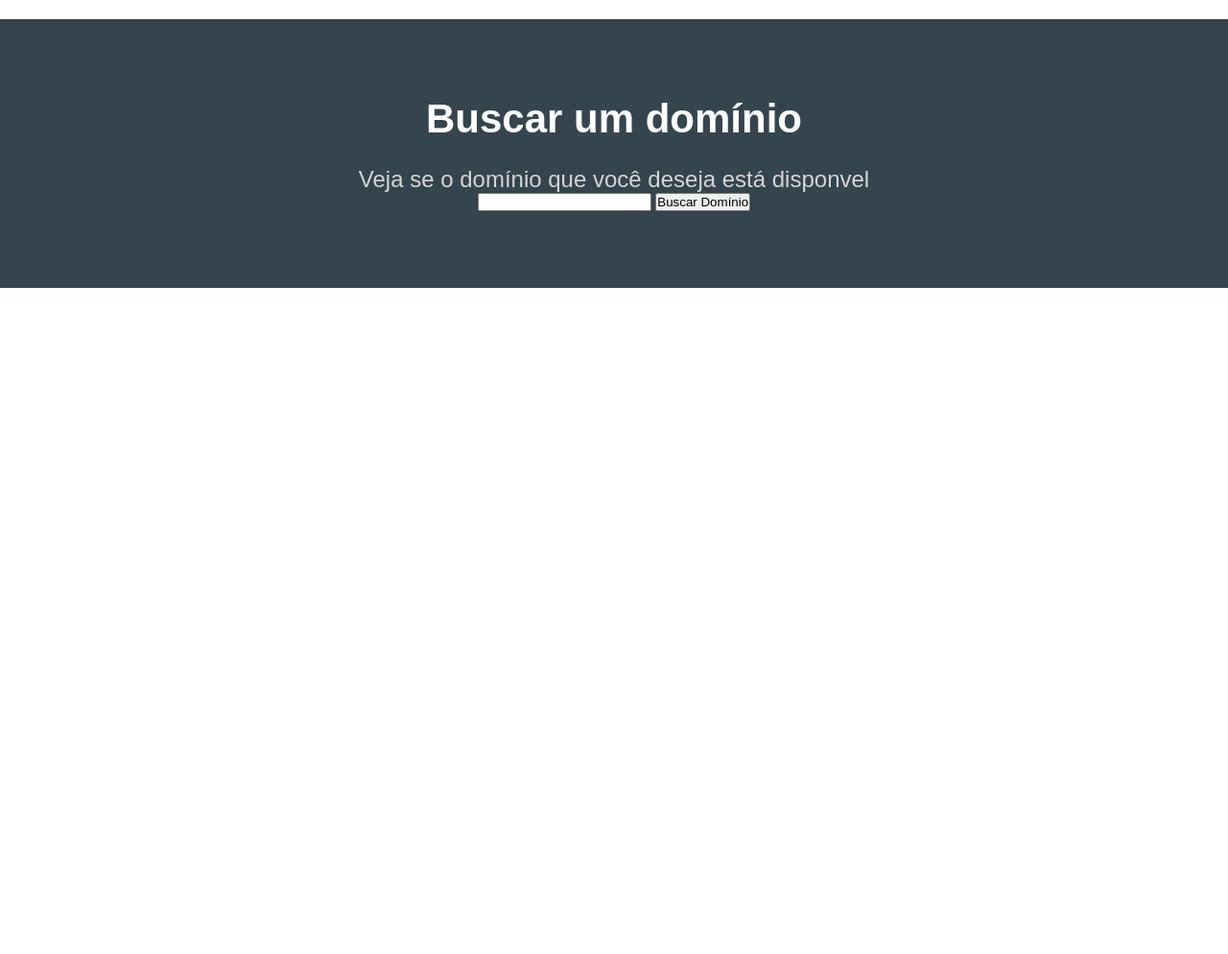
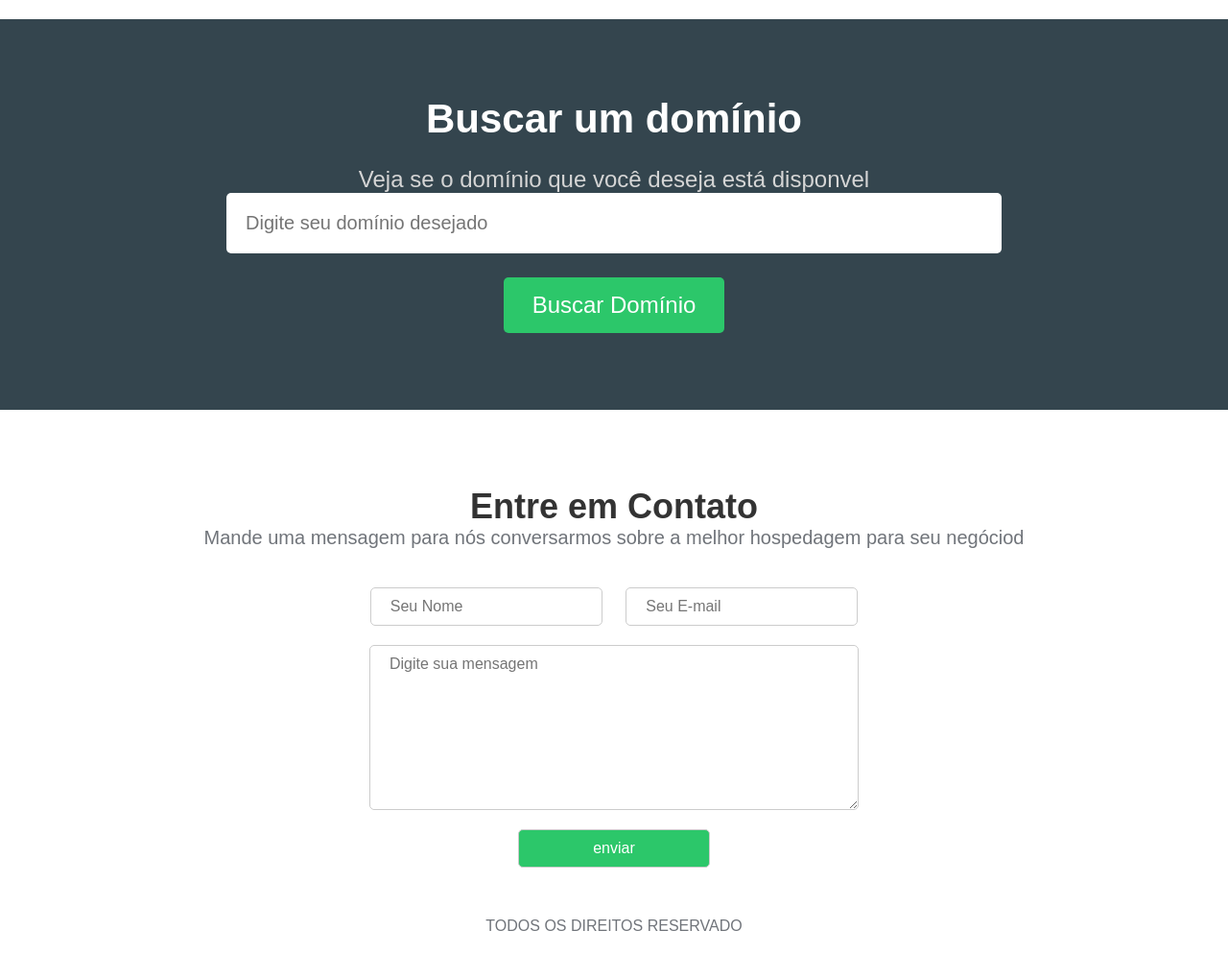
Before and after one commit to Steyz5K/homehost, a plain HTML site: page index.html in a window 1280 px wide. Shown: the part 1705-2699 px from the top of the page at 96% size. Before the commit the page ends 2005 px from the top, so only its background shows below. Drawn offline with Linux system fonts and the light colour scheme.

Commit message:
finalizamos o layout

```diff
--- a/css/style.css
+++ b/css/style.css
@@ -111,39 +111,49 @@ p {
     text-align: center;
     padding: 20px;
 }
-.fas{
+
+.fas {
     font-size: 60px;
     margin-bottom: 15px;
 }
-.fa-shield-alt{
-    color:#2cc76a;
+
+.fa-shield-alt {
+    color: #2cc76a;
 }
-.fa-rocket{
+
+.fa-rocket {
     color: #ef3f29
 }
-.fa-comments{
+
+.fa-comments {
     color: #ef3f29;
 }
-.specialties-container ul li h3{
+
+.specialties-container ul li h3 {
     margin-bottom: 25px;
     color: #333;
 }
-.specialties-container ul li p{
+
+.specialties-container ul li p {
     line-height: 24px;
     color: #70747a;
 }
-.pricing-container{
+
+.pricing-container {
     padding-bottom: 5em;
     text-align: center;
 }
-.pricing-container h2{
+
+.pricing-container h2 {
     font-size: 36px;
     margin-top: 0;
 }
-.pricing-container p{
+
+.pricing-container p {
     font-size: 20px;
 }
-.plans-container{
+
+.plans-container {
     display: flex;
     justify-content: space-between;
     margin-top: 50px;
@@ -152,21 +162,25 @@ p {
     margin-left: auto;
     margin-right: auto;
 }
-.plans-container .plan{
+
+.plans-container .plan {
     width: 275px;
     margin: 0 20px;
 }
-.plans-container .plan ul{
+
+.plans-container .plan ul {
     list-style: none;
     padding: 0;
 }
-.plan li{
+
+.plan li {
     height: 50px;
     line-height: 50px;
     background-color: #e8e9ea;
     color: #333;
 }
-.plan .price{
+
+.plan .price {
     width: 120px;
     height: 120px;
     border-radius: 50%;
@@ -179,16 +193,18 @@ p {
     margin: 0 auto;
     top: 40px;
 }
-.plan .plan-name{
+
+.plan .plan-name {
     text-transform: uppercase;
     font-size: 20px;
-    padding-top: 50px ;
+    padding-top: 50px;
     padding-bottom: 20px;
     color: #fff;
     background-color: #202b34;
     font-weight: bold;
 }
-.plan .plan-btn{
+
+.plan .plan-btn {
     background-color: #2cc76a;
     color: #fff;
     font-size: 24px;
@@ -196,22 +212,79 @@ p {
     line-height: 75px;
     cursor: pointer;
 }
-.plan .recommended{
+
+.plan .recommended {
     background-color: red;
 }
-.searchdomain-container{
+
+.searchdomain-container {
     background-color: #34454e;
     text-align: center;
     padding: 5em 0;
 }
-.searchdomain-container h2{
+
+.searchdomain-container h2 {
     color: #fff;
     font-size: 42px;
     margin-top: 0;
     margin-bottom: 15px;
 }
-.searchdomain-container p{
+
+.searchdomain-container p {
     color: #D5D5D5;
     font-size: 24px;
     margin-top: 25px;
 }
+
+.searchdomain-container input {
+    display: block;
+    margin: 0 auto;
+    border: none;
+    border-radius: 5px;
+}
+.searchdomain-container input[type=text]{
+    margin-bottom: 25px;
+    width: 60%;
+    padding: 20px;
+    font-size: 20px;
+}
+.searchdomain-container input[type=submit]{
+    background-color: #2cc76a;
+    padding: 15px 30px;
+    color: #fff;
+    font-size: 24px;
+}
+.contact-container{
+    text-align: center;
+    padding-top: 5em;
+    padding-bottom: 2em;
+}
+.contact-container h2{
+    font-size: 36px;
+}
+.contact-container p{
+    font-size: 20px;
+    margin-bottom: 40px;
+}
+.contact-container input, .contact-container textarea{
+    width: 200px;
+    padding: 10px 20px;
+    font-size: 16px;
+    border-radius: 5px;
+    border: 1px solid #ccc;
+    margin: 0 10px 20px;
+}
+.contact-container textarea{
+    display: block;
+    margin: 0 auto 20px;
+    width: 468px;
+    height: 150px;
+}
+.contact-container input[type=submit]{
+    background-color: #2cc76a;
+    color: #fff;
+}
+footer{
+    text-align: center;
+    margin-bottom: 20px;
+}
--- a/index.html
+++ b/index.html
@@ -105,11 +105,23 @@
                <h2> Buscar um domínio</h2>
                <p>Veja se o domínio que você deseja está disponvel</p>
                <form>
-                   <input type="text" name="domain" planceholder="Digite seu domínio desejado">
+                   <input type="text" name="domain" placeholder="Digite seu domínio desejado">
                    <input type="submit" value="Buscar Domínio">
-
                </form>
            </section>
+           <section class="contact-container">
+               <h2>Entre em Contato</h2>
+               <p>Mande uma mensagem para nós conversarmos sobre a melhor hospedagem para seu negóciod</p>
+               <form class="action">
+                   <input type="text" name="name" placeholder="Seu Nome">
+                   <input type="email" name="email" placeholder="Seu E-mail">
+                   <textarea name="message" placeholder="Digite sua mensagem"></textarea>
+                   <input type="submit" value="enviar">
+               </form>
+           </section>
+           <footer>
+               <p>TODOS OS DIREITOS RESERVADO</p>
+           </footer>
         </main>
     </div>
 
```
